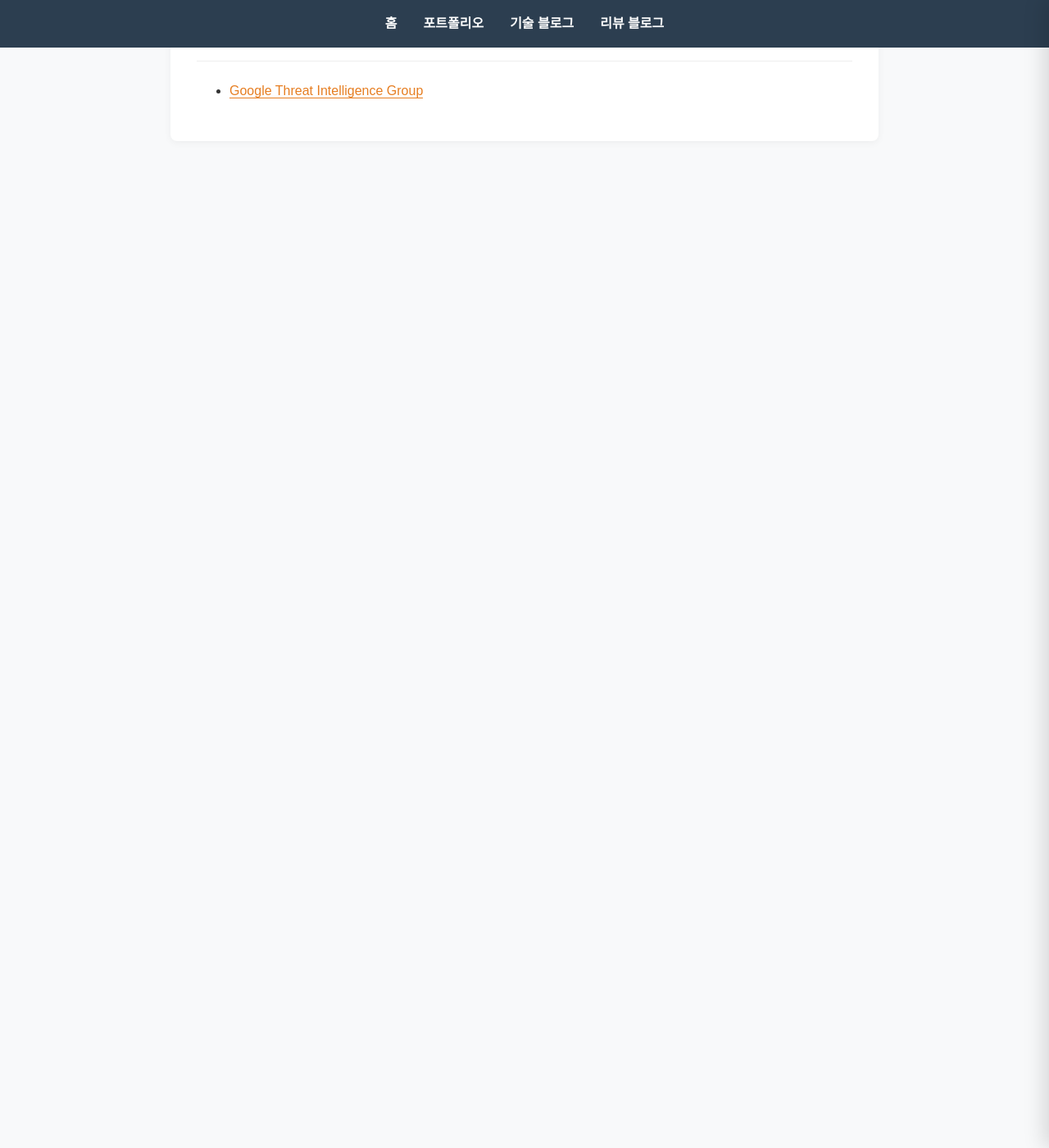
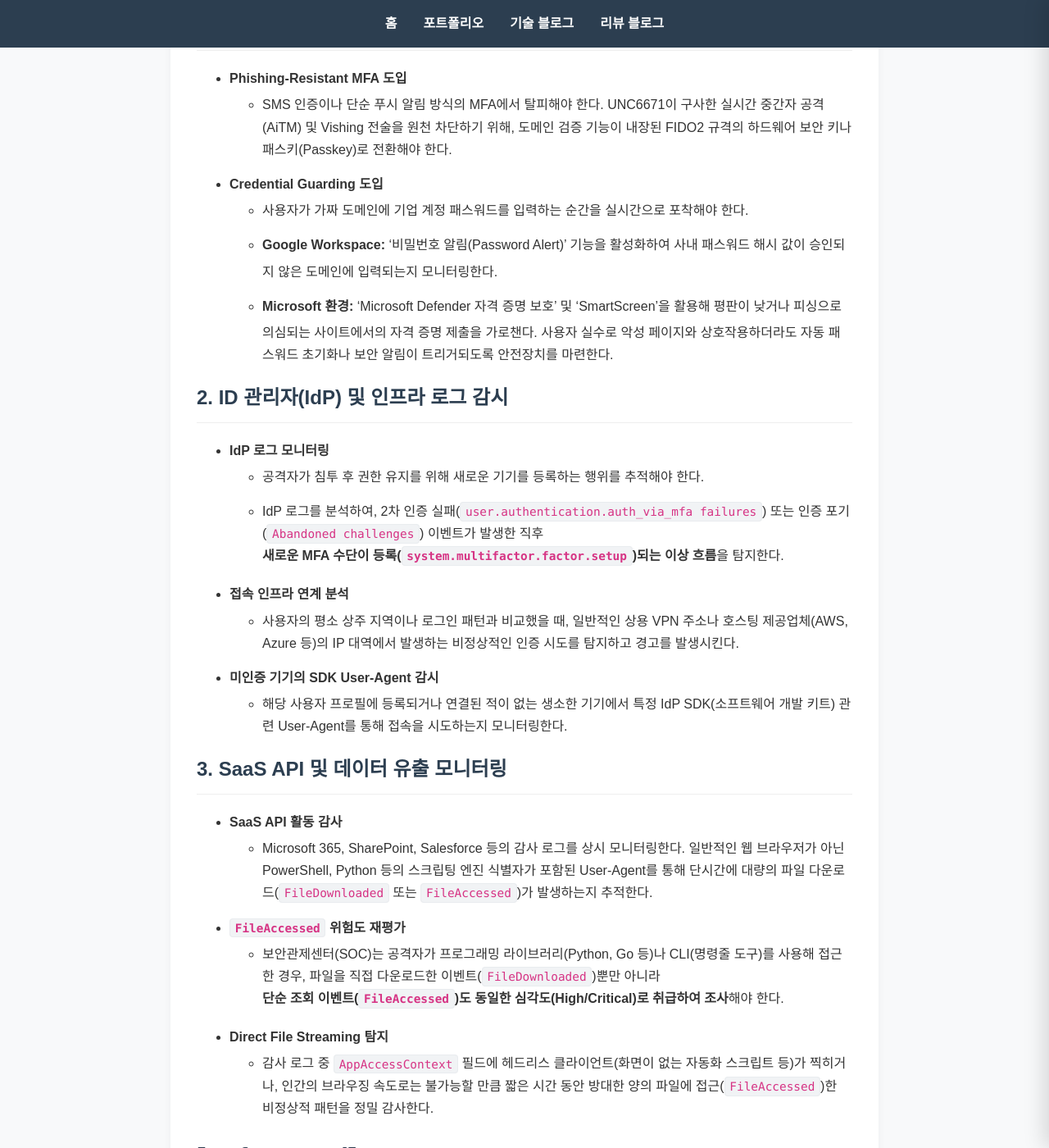
Before and after one commit to crowndaisy76/crowndaisy76.github.io, a Jekyll site: the page built from _review_posts/Review/BlackFile.md, in a window 1280 px wide and 1400 px high, scrolled down 2380 px. Shown: the whole window at 82% size. Built offline with Jekyll 4.4.1, drawn with Linux system fonts in a browser that asks for light colours.

Commit message:
Fix Review

```diff
--- a/_review_posts/Review/BlackFile.md
+++ b/_review_posts/Review/BlackFile.md
@@ -50,5 +50,43 @@
 
 # [Defense Strategies]
 
+## **1. 자동화된 선제 방어 및 인증 체계 강화**
+
+* **Phishing-Resistant MFA 도입**
+  * SMS 인증이나 단순 푸시 알림 방식의 MFA에서 탈피해야 한다. UNC6671이 구사한 실시간 중간자 공격(AiTM) 및 Vishing 전술을 원천 차단하기 위해, 도메인 검증 기능이 내장된 FIDO2 규격의 하드웨어 보안 키나 패스키(Passkey)로 전환해야 한다.
+
+
+* **Credential Guarding 도입**
+  * 사용자가 가짜 도메인에 기업 계정 패스워드를 입력하는 순간을 실시간으로 포착해야 한다.
+  * **Google Workspace:** '비밀번호 알림(Password Alert)' 기능을 활성화하여 사내 패스워드 해시 값이 승인되지 않은 도메인에 입력되는지 모니터링한다.
+  * **Microsoft 환경:** 'Microsoft Defender 자격 증명 보호' 및 'SmartScreen'을 활용해 평판이 낮거나 피싱으로 의심되는 사이트에서의 자격 증명 제출을 가로챈다. 사용자 실수로 악성 페이지와 상호작용하더라도 자동 패스워드 초기화나 보안 알림이 트리거되도록 안전장치를 마련한다.
+
+## **2. ID 관리자(IdP) 및 인프라 로그 감시**
+
+* **IdP 로그 모니터링**
+  * 공격자가 침투 후 권한 유지를 위해 새로운 기기를 등록하는 행위를 추적해야 한다.
+  * IdP 로그를 분석하여, 2차 인증 실패(`user.authentication.auth_via_mfa failures`) 또는 인증 포기(`Abandoned challenges`) 이벤트가 발생한 직후 **새로운 MFA 수단이 등록(`system.multifactor.factor.setup`)되는 이상 흐름**을 탐지한다.
+
+
+* **접속 인프라 연계 분석**
+  * 사용자의 평소 상주 지역이나 로그인 패턴과 비교했을 때, 일반적인 상용 VPN 주소나 호스팅 제공업체(AWS, Azure 등)의 IP 대역에서 발생하는 비정상적인 인증 시도를 탐지하고 경고를 발생시킨다.
+
+
+* **미인증 기기의 SDK User-Agent 감시**
+  * 해당 사용자 프로필에 등록되거나 연결된 적이 없는 생소한 기기에서 특정 IdP SDK(소프트웨어 개발 키트) 관련 User-Agent를 통해 접속을 시도하는지 모니터링한다.
+
+## **3. SaaS API 및 데이터 유출 모니터링**
+
+* **SaaS API 활동 감사**
+  * Microsoft 365, SharePoint, Salesforce 등의 감사 로그를 상시 모니터링한다. 일반적인 웹 브라우저가 아닌 PowerShell, Python 등의 스크립팅 엔진 식별자가 포함된 User-Agent를 통해 단시간에 대량의 파일 다운로드(`FileDownloaded` 또는 `FileAccessed`)가 발생하는지 추적한다.
+
+
+* **`FileAccessed` 위험도 재평가**
+  * 보안관제센터(SOC)는 공격자가 프로그래밍 라이브러리(Python, Go 등)나 CLI(명령줄 도구)를 사용해 접근한 경우, 파일을 직접 다운로드한 이벤트(`FileDownloaded`)뿐만 아니라 **단순 조회 이벤트(`FileAccessed`)도 동일한 심각도(High/Critical)로 취급하여 조사**해야 한다.
+
+
+* **Direct File Streaming 탐지**
+  * 감사 로그 중 `AppAccessContext` 필드에 헤드리스 클라이언트(화면이 없는 자동화 스크립트 등)가 찍히거나, 인간의 브라우징 속도로는 불가능할 만큼 짧은 시간 동안 방대한 양의 파일에 접근(`FileAccessed`)한 비정상적 패턴을 정밀 감사한다.
+
 # [Referenced]
 * [Google Threat Intelligence Group](https://cloud.google.com/blog/topics/threat-intelligence/blackfile-vishing-extortion-operation/?hl=en)
```
